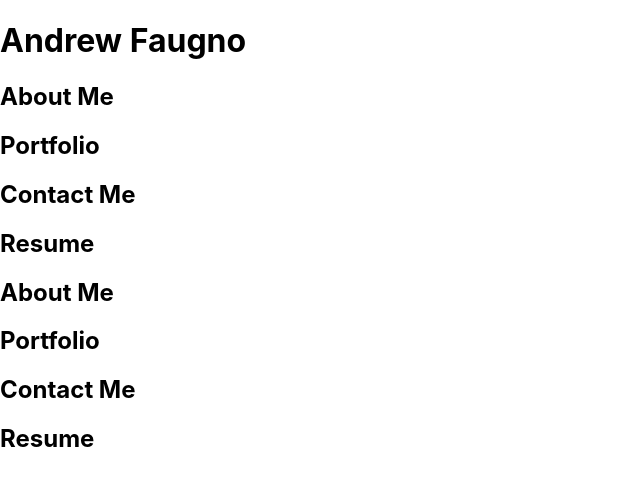
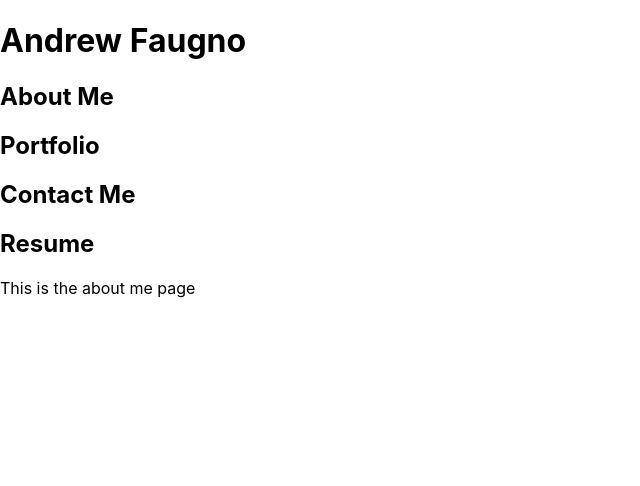
Before and after one commit to AndrewFaugno/react-portfolio, a React (Create React App) app: page / in a window 1280 px wide. Shown: the top 486 px of the page, without its empty margins (0-640 px from the left). Built offline with nearby package versions, Linux system fonts and the light colour scheme.

Commit message:
added functioning nav buttons

```diff
--- a/src/App.js
+++ b/src/App.js
@@ -1,19 +1,34 @@
-import { useState } from 'react';
-import Header from './components/Header'
-import Nav from './components/Nav';
+import { useState } from "react";
+import Header from "./components/Header";
+import Nav from "./components/Nav";
+import About from "./components/About";
+import Portfolio from "./components/Portfolio";
+import Contact from "./components/Contact";
+import Resume from "./components/Resume";
 
 function App() {
-  const [currentPage, setCurrentPage] = useState();
+    const [currentPage, setCurrentPage] = useState("About");
 
     const renderPage = () => {
-    if (currentPage === 'About')
-    return <About />
+        switch (currentPage) {
+            case "About":
+                return <About />;
+            case "Portfolio":
+                return <Portfolio />;
+            case "Contact":
+                return <Contact />;
+            case "Resume":
+                return <Resume />;
         }
+    };
+
+    const changePage = (page) => setCurrentPage(page);
 
     return (
         <div>
             <Header />
-      <Nav currentPage={currentPage} />
+            <Nav changePage={changePage} />
+            {renderPage()}
         </div>
     );
 }
--- /dev/null
+++ b/src/components/About/index.js
@@ -0,0 +1,9 @@
+function About() {
+    return (
+        <div>
+            <p>This is the about me page</p>
+        </div>
+    )
+}
+
+export default About;
--- /dev/null
+++ b/src/components/Contact/index.js
@@ -0,0 +1,9 @@
+function Contact() {
+    return (
+        <div>
+            <p>This is the contact page</p>
+        </div>
+    )
+}
+
+export default Contact;
--- a/src/components/Header/index.js
+++ b/src/components/Header/index.js
@@ -1,10 +1,7 @@
-import Navigation from '../Nav';
-
 function Header() {
     return (
         <div>
             <h1>Andrew Faugno</h1>
-            <Navigation></Navigation>
         </div>
     )
 }
--- a/src/components/Nav/index.js
+++ b/src/components/Nav/index.js
@@ -1,11 +1,11 @@
 
-function Nav() {
+function Nav({ changePage }) {
     return (
         <div>
-            <h2>About Me</h2>
-            <h2>Portfolio</h2>
-            <h2>Contact Me</h2>
-            <h2>Resume</h2>
+            <h2 onClick={() => changePage('About')}>About Me</h2>
+            <h2 onClick={() => changePage('Portfolio')}>Portfolio</h2>
+            <h2 onClick={() => changePage('Contact')}>Contact Me</h2>
+            <h2 onClick={() => changePage('Resume')}>Resume</h2>
         </div>
     )
 }
--- /dev/null
+++ b/src/components/Portfolio/index.js
@@ -0,0 +1,9 @@
+function Portfolio() {
+    return (
+        <div>
+            <p>Portfolio page</p>
+        </div>
+    )
+}
+
+export default Portfolio;
--- /dev/null
+++ b/src/components/Resume/index.js
@@ -0,0 +1,9 @@
+function Resume() {
+    return (
+        <div>
+            <p>Resume page</p>
+        </div>
+    )
+}
+
+export default Resume;
```
Lines whose indentation alone changed are shown as unchanged.
